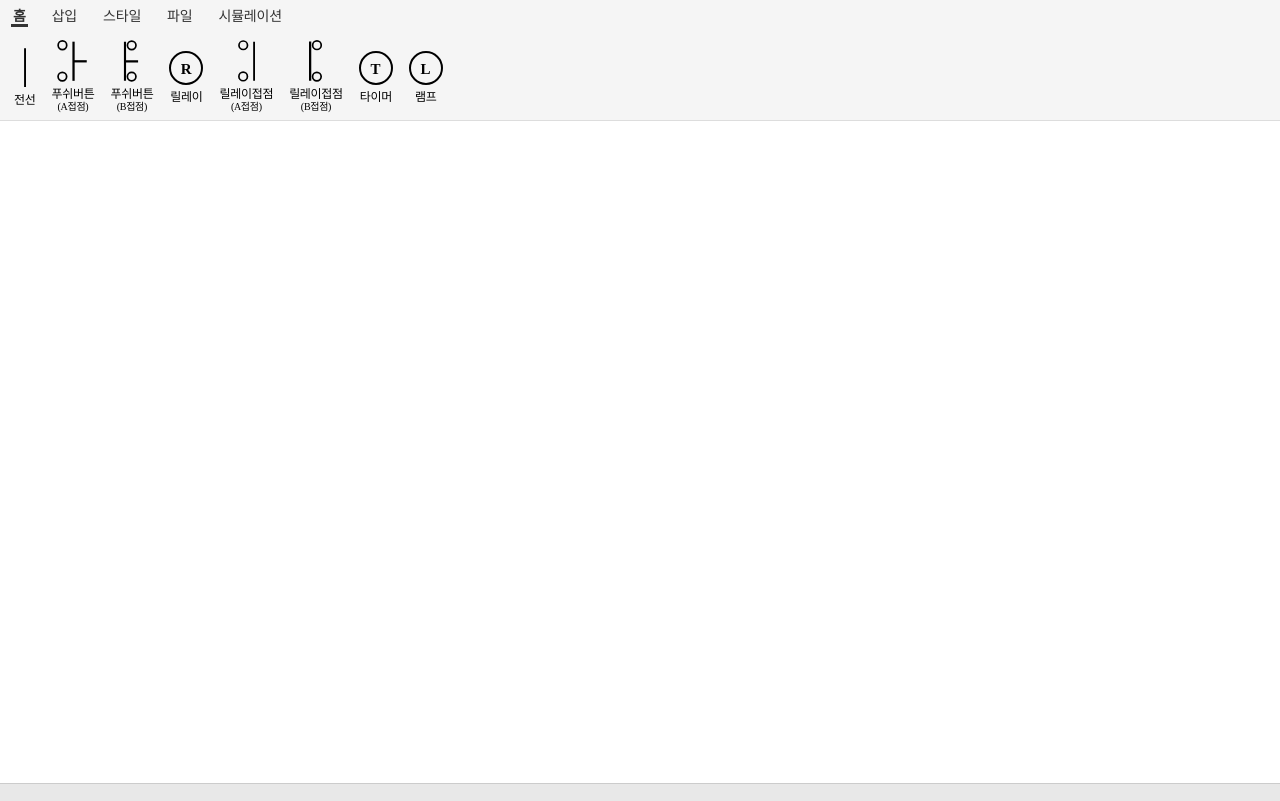
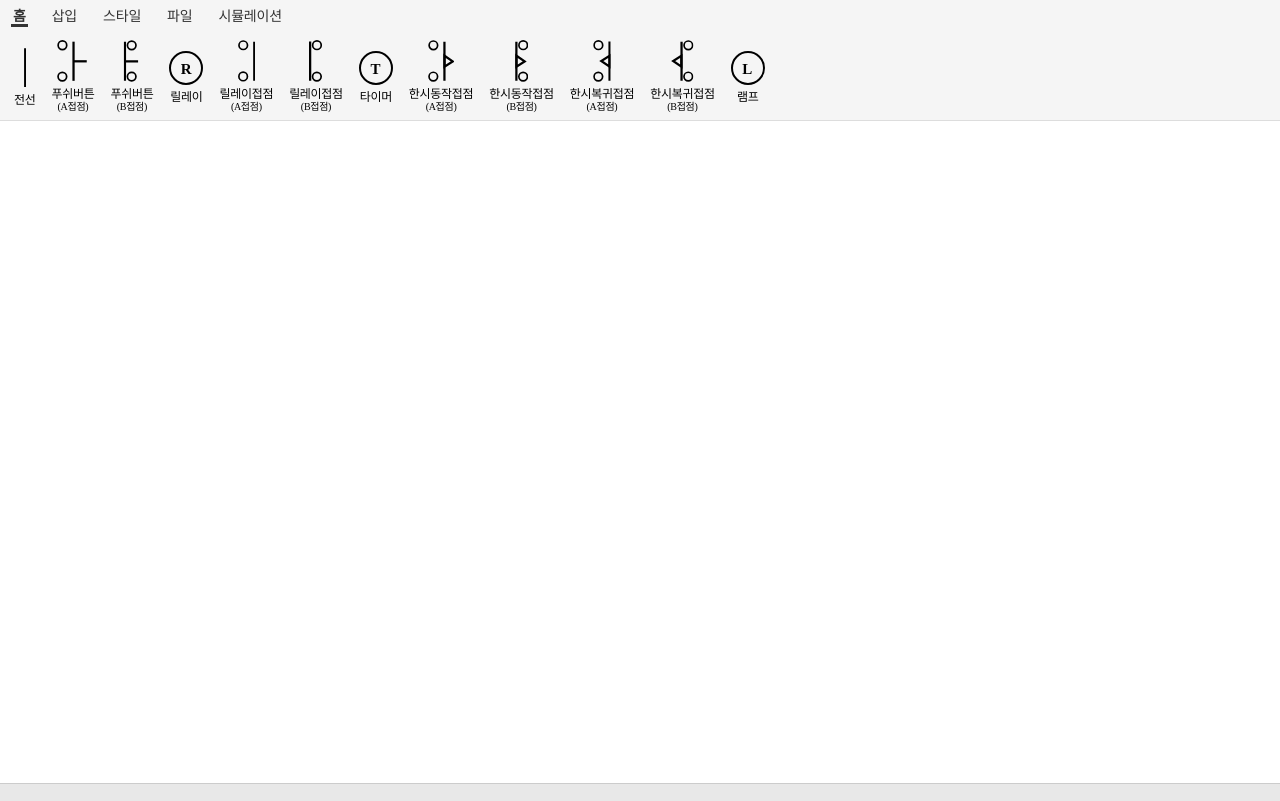
Before and after one commit to Kimdonghyeon7645/Electron_Study, a React (Create React App) app in the folder electron-lab-app/: page / in a window 1280 px wide. Built offline with nearby package versions, Linux system fonts and the light colour scheme.

Commit message:
code : 타이머 접점부 기호 추가

```diff
--- a/electron-lab-app/src/App.js
+++ b/electron-lab-app/src/App.js
@@ -17,6 +17,10 @@ import PushBtnA from "./assets/symbol/PushBtnA.tsx";
 import PushBtnB from "./assets/symbol/PushBtnB.tsx";
 import RelayAContact from "./assets/symbol/RelayAContact.tsx";
 import RelayBContact from "./assets/symbol/RelayBContact.tsx";
+import TimerOnDelayAContact from "./assets/symbol/TimerOnDelayAContact.tsx";
+import TimerOnDelayBContact from "./assets/symbol/TimerOnDelayBContact.tsx";
+import TimerOffDelayAContact from "./assets/symbol/TimerOffDelayAContact.tsx";
+import TimerOffDelayBContact from "./assets/symbol/TimerOffDelayBContact.tsx";
 
 function App() {
   const [isDragging, setIsDragging] = useState(false);
@@ -160,6 +164,38 @@ function App() {
             <div style={{ marginTop: 6 }}>타이머</div>
           </RibbonMenuElement>
           <RibbonMenuElement>
+            <TimerOnDelayAContact />
+            <div style={{ marginTop: 6 }}>
+              한시동작접점
+              <br />
+              <small>(A접점)</small>
+            </div>
+          </RibbonMenuElement>
+          <RibbonMenuElement>
+            <TimerOnDelayBContact />
+            <div style={{ marginTop: 6 }}>
+              한시동작접점
+              <br />
+              <small>(B접점)</small>
+            </div>
+          </RibbonMenuElement>
+          <RibbonMenuElement>
+            <TimerOffDelayAContact />
+            <div style={{ marginTop: 6 }}>
+              한시복귀접점
+              <br />
+              <small>(A접점)</small>
+            </div>
+          </RibbonMenuElement>
+          <RibbonMenuElement>
+            <TimerOffDelayBContact />
+            <div style={{ marginTop: 6 }}>
+              한시복귀접점
+              <br />
+              <small>(B접점)</small>
+            </div>
+          </RibbonMenuElement>
+          <RibbonMenuElement>
             <CircularSymbol>
               <span>L</span>
             </CircularSymbol>
--- /dev/null
+++ b/electron-lab-app/src/assets/symbol/TimerOffDelayAContact.tsx
@@ -0,0 +1,26 @@
+import React from "react";
+
+const TimerOffDelayAContact = ({ width = "17.8", height = "42" }) => {
+  return (
+    <svg
+      width={width}
+      height={height}
+      viewBox="0 0 426 1017"
+      xmlns="http://www.w3.org/2000/svg"
+    >
+    <defs>
+        <clipPath id="clip7">
+            <rect x="137" y="1315" width="426" height="1017"/>
+        </clipPath>
+    </defs>
+    <g clip-path="url(#clip7)" transform="translate(-137 -1315)">
+        <path d="M161.5 1440.5C161.5 1383.06 208.062 1336.5 265.5 1336.5 322.938 1336.5 369.5 1383.06 369.5 1440.5 369.5 1497.94 322.938 1544.5 265.5 1544.5 208.062 1544.5 161.5 1497.94 161.5 1440.5Z" stroke="#000000" stroke-width="41.25" stroke-linecap="butt" stroke-linejoin="miter" stroke-miterlimit="8" stroke-opacity="1" fill="none" fill-rule="evenodd"/>
+        <path d="M159.5 2200.5C159.5 2143.06 206.062 2096.5 263.5 2096.5 320.938 2096.5 367.5 2143.06 367.5 2200.5 367.5 2257.94 320.938 2304.5 263.5 2304.5 206.062 2304.5 159.5 2257.94 159.5 2200.5Z" stroke="#000000" stroke-width="41.25" stroke-linecap="butt" stroke-linejoin="miter" stroke-miterlimit="8" stroke-opacity="1" fill="none" fill-rule="evenodd"/>
+        <path d="M535.5 1353.5 535.5 2302.54" stroke="#000000" stroke-width="55" stroke-linecap="butt" stroke-linejoin="miter" stroke-miterlimit="8" stroke-opacity="1" fill="none" fill-rule="evenodd"/>
+        <path d="M534.5 1960.5 335.5 1823.27 534.5 1695.5Z" stroke="#000000" stroke-width="55" stroke-linecap="butt" stroke-linejoin="miter" stroke-miterlimit="8" stroke-opacity="1" fill="none" fill-rule="evenodd"/>
+    </g>
+    </svg>
+  );
+};
+
+export default TimerOffDelayAContact;
--- /dev/null
+++ b/electron-lab-app/src/assets/symbol/TimerOffDelayBContact.tsx
@@ -0,0 +1,26 @@
+import React from "react";
+
+const TimerOffDelayBContact = ({ width = "22.5", height = "42" }) => {
+  return (
+    <svg
+      width={width}
+      height={height}
+      viewBox="0 0 545 1022"
+      xmlns="http://www.w3.org/2000/svg"
+    >
+    <defs>
+        <clipPath id="clip8">
+            <rect x="834" y="1310" width="545" height="1022"/>
+        </clipPath>
+    </defs>
+    <g clip-path="url(#clip8)" transform="translate(-834 -1310)">
+        <path d="M1150.5 1438.5C1150.5 1381.06 1197.06 1334.5 1254.5 1334.5 1311.94 1334.5 1358.5 1381.06 1358.5 1438.5 1358.5 1495.94 1311.94 1542.5 1254.5 1542.5 1197.06 1542.5 1150.5 1495.94 1150.5 1438.5Z" stroke="#000000" stroke-width="41.25" stroke-linecap="butt" stroke-linejoin="miter" stroke-miterlimit="8" stroke-opacity="1" fill="none" fill-rule="evenodd"/>
+        <path d="M1148.5 2198.5C1148.5 2141.06 1195.06 2094.5 1252.5 2094.5 1309.94 2094.5 1356.5 2141.06 1356.5 2198.5 1356.5 2255.94 1309.94 2302.5 1252.5 2302.5 1195.06 2302.5 1148.5 2255.94 1148.5 2198.5Z" stroke="#000000" stroke-width="41.25" stroke-linecap="butt" stroke-linejoin="miter" stroke-miterlimit="8" stroke-opacity="1" fill="none" fill-rule="evenodd"/>
+        <path d="M1089.5 1351.5 1089.5 2300.54" stroke="#000000" stroke-width="55" stroke-linecap="butt" stroke-linejoin="miter" stroke-miterlimit="8" stroke-opacity="1" fill="none" fill-rule="evenodd"/>
+        <path d="M1084.5 1958.5 885.5 1821.27 1084.5 1693.5Z" stroke="#000000" stroke-width="55" stroke-linecap="butt" stroke-linejoin="miter" stroke-miterlimit="8" stroke-opacity="1" fill="none" fill-rule="evenodd"/>
+    </g>
+    </svg>
+  );
+};
+
+export default TimerOffDelayBContact;
--- /dev/null
+++ b/electron-lab-app/src/assets/symbol/TimerOnDelayAContact.tsx
@@ -0,0 +1,26 @@
+import React from "react";
+
+const TimerOnDelayAContact = ({ width = "26.8", height = "42" }) => {
+  return (
+    <svg
+      width={width}
+      height={height}
+      viewBox="0 0 651 1022"
+      xmlns="http://www.w3.org/2000/svg"
+    >
+    <defs>
+        <clipPath id="clip5">
+            <rect x="137" y="114" width="651" height="1022"/>
+        </clipPath>
+    </defs>
+    <g clip-path="url(#clip5)" transform="translate(-137 -114)">
+        <path d="M163.5 242.5C163.5 185.062 209.839 138.5 267 138.5 324.162 138.5 370.5 185.062 370.5 242.5 370.5 299.938 324.162 346.5 267 346.5 209.839 346.5 163.5 299.938 163.5 242.5Z" stroke="#000000" stroke-width="41.25" stroke-linecap="butt" stroke-linejoin="miter" stroke-miterlimit="8" stroke-opacity="1" fill="none" fill-rule="evenodd"/>
+        <path d="M161.5 1002.5C161.5 945.062 208.062 898.5 265.5 898.5 322.938 898.5 369.5 945.062 369.5 1002.5 369.5 1059.94 322.938 1106.5 265.5 1106.5 208.062 1106.5 161.5 1059.94 161.5 1002.5Z" stroke="#000000" stroke-width="41.25" stroke-linecap="butt" stroke-linejoin="miter" stroke-miterlimit="8" stroke-opacity="1" fill="none" fill-rule="evenodd"/>
+        <path d="M536.5 155.5 536.5 1104.54" stroke="#000000" stroke-width="55" stroke-linecap="butt" stroke-linejoin="miter" stroke-miterlimit="8" stroke-opacity="1" fill="none" fill-rule="evenodd"/>
+        <path d="M538.5 497.5 737.5 634.733 538.5 762.5Z" stroke="#000000" stroke-width="55" stroke-linecap="butt" stroke-linejoin="miter" stroke-miterlimit="8" stroke-opacity="1" fill="none" fill-rule="evenodd"/>
+    </g>
+    </svg>
+  );
+};
+
+export default TimerOnDelayAContact;
--- /dev/null
+++ b/electron-lab-app/src/assets/symbol/TimerOnDelayBContact.tsx
@@ -0,0 +1,26 @@
+import React from "react";
+
+const TimerOnDelayBContact = ({ width = "13.5", height = "42" }) => {
+  return (
+    <svg
+      width={width}
+      height={height}
+      viewBox="0 0 326 1018"
+      xmlns="http://www.w3.org/2000/svg"
+    >
+    <defs>
+        <clipPath id="clip6">
+            <rect x="1058" y="114" width="326" height="1018"/>
+        </clipPath>
+    </defs>
+    <g clip-path="url(#clip6)" transform="translate(-1058 -114)">
+        <path d="M1152.5 240.5C1152.5 183.062 1198.84 136.5 1256 136.5 1313.16 136.5 1359.5 183.062 1359.5 240.5 1359.5 297.938 1313.16 344.5 1256 344.5 1198.84 344.5 1152.5 297.938 1152.5 240.5Z" stroke="#000000" stroke-width="41.25" stroke-linecap="butt" stroke-linejoin="miter" stroke-miterlimit="8" stroke-opacity="1" fill="none" fill-rule="evenodd"/>
+        <path d="M1150.5 1000.5C1150.5 943.062 1197.06 896.5 1254.5 896.5 1311.94 896.5 1358.5 943.062 1358.5 1000.5 1358.5 1057.94 1311.94 1104.5 1254.5 1104.5 1197.06 1104.5 1150.5 1057.94 1150.5 1000.5Z" stroke="#000000" stroke-width="41.25" stroke-linecap="butt" stroke-linejoin="miter" stroke-miterlimit="8" stroke-opacity="1" fill="none" fill-rule="evenodd"/>
+        <path d="M1090.5 153.5 1090.5 1102.54" stroke="#000000" stroke-width="55" stroke-linecap="butt" stroke-linejoin="miter" stroke-miterlimit="8" stroke-opacity="1" fill="none" fill-rule="evenodd"/>
+        <path d="M1092.5 495.5 1291.5 632.733 1092.5 760.5Z" stroke="#000000" stroke-width="55" stroke-linecap="butt" stroke-linejoin="miter" stroke-miterlimit="8" stroke-opacity="1" fill="none" fill-rule="evenodd"/>
+    </g>
+    </svg>
+  );
+};
+
+export default TimerOnDelayBContact;
```
